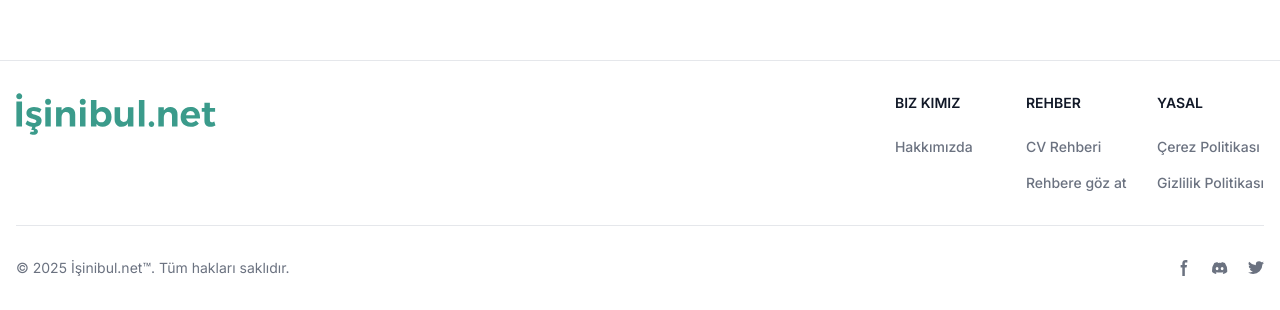
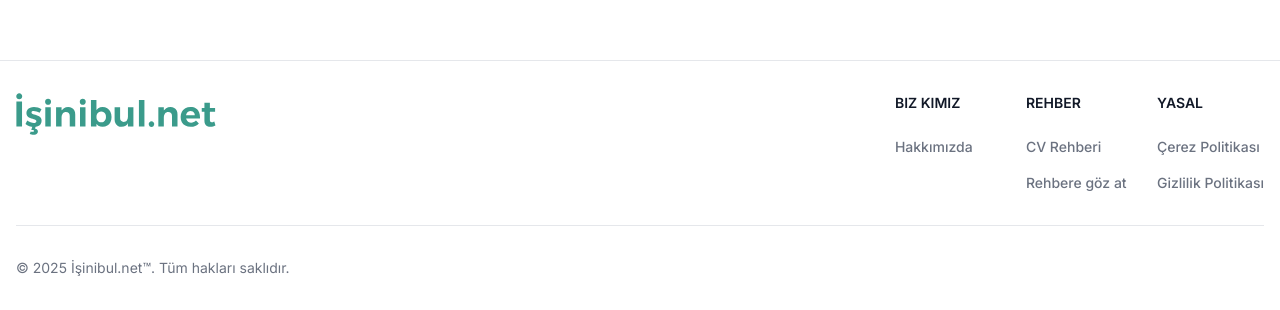
Before and after one commit to ozmberkan/isinibul.net, a Next.js app: page /profil in a window 1280 px wide. Shown: the part 907-1217 px from the top of the page. Built offline with nearby package versions, Linux system fonts and the light colour scheme.

Commit message:
middleware eklendi ve korumalı sayfalar eklendi.

```diff
--- a/app/(root)/profil/page.tsx
+++ b/app/(root)/profil/page.tsx
@@ -2,8 +2,9 @@
 import { useEffect, useState } from "react";
 import { getUser } from "@/lib/supabaseClient";
 import { User } from "@supabase/supabase-js";
+import ProtectedRoute from "@/lib/protect";
 
-export default function Profile() {
+const Profil = () => {
   const [user, setUser] = useState<User | null>(null);
 
   useEffect(() => {
@@ -26,9 +27,10 @@
   }
 
   return (
-    <div>
-      <h1>Profile</h1>
-      <p>Email: {user.email}</p>
-    </div>
+    <ProtectedRoute>
+      <div>Bu içerik korumalıdır. {user.email}</div>
+    </ProtectedRoute>
   );
-}
+};
+
+export default Profil;
--- a/components/Footer/Footer.tsx
+++ b/components/Footer/Footer.tsx
@@ -70,58 +70,6 @@
             </Link>
             . Tüm hakları saklıdır.
           </span>
-          <div className="flex mt-4 sm:justify-center sm:mt-0">
-            <a
-              href="#"
-              className="text-gray-500 hover:text-gray-900 dark:hover:text-white"
-            >
-              <svg
-                className="w-4 h-4"
-                aria-hidden="true"
-                xmlns="http://www.w3.org/2000/svg"
-                fill="currentColor"
-                viewBox="0 0 8 19"
-              >
-                <path
-                  fill-rule="evenodd"
-                  d="M6.135 3H8V0H6.135a4.147 4.147 0 0 0-4.142 4.142V6H0v3h2v9.938h3V9h2.021l.592-3H5V3.591A.6.6 0 0 1 5.592 3h.543Z"
-                  clip-rule="evenodd"
-                />
-              </svg>
-            </a>
-            <a
-              href="#"
-              className="text-gray-500 hover:text-gray-900 dark:hover:text-white ms-5"
-            >
-              <svg
-                className="w-4 h-4"
-                aria-hidden="true"
-                xmlns="http://www.w3.org/2000/svg"
-                fill="currentColor"
-                viewBox="0 0 21 16"
-              >
-                <path d="M16.942 1.556a16.3 16.3 0 0 0-4.126-1.3 12.04 12.04 0 0 0-.529 1.1 15.175 15.175 0 0 0-4.573 0 11.585 11.585 0 0 0-.535-1.1 16.274 16.274 0 0 0-4.129 1.3A17.392 17.392 0 0 0 .182 13.218a15.785 15.785 0 0 0 4.963 2.521c.41-.564.773-1.16 1.084-1.785a10.63 10.63 0 0 1-1.706-.83c.143-.106.283-.217.418-.33a11.664 11.664 0 0 0 10.118 0c.137.113.277.224.418.33-.544.328-1.116.606-1.71.832a12.52 12.52 0 0 0 1.084 1.785 16.46 16.46 0 0 0 5.064-2.595 17.286 17.286 0 0 0-2.973-11.59ZM6.678 10.813a1.941 1.941 0 0 1-1.8-2.045 1.93 1.93 0 0 1 1.8-2.047 1.919 1.919 0 0 1 1.8 2.047 1.93 1.93 0 0 1-1.8 2.045Zm6.644 0a1.94 1.94 0 0 1-1.8-2.045 1.93 1.93 0 0 1 1.8-2.047 1.918 1.918 0 0 1 1.8 2.047 1.93 1.93 0 0 1-1.8 2.045Z" />
-              </svg>
-            </a>
-            <a
-              href="#"
-              className="text-gray-500 hover:text-gray-900 dark:hover:text-white ms-5"
-            >
-              <svg
-                className="w-4 h-4"
-                aria-hidden="true"
-                xmlns="http://www.w3.org/2000/svg"
-                fill="currentColor"
-                viewBox="0 0 20 17"
-              >
-                <path
-                  fill-rule="evenodd"
-                  d="M20 1.892a8.178 8.178 0 0 1-2.355.635 4.074 4.074 0 0 0 1.8-2.235 8.344 8.344 0 0 1-2.605.98A4.13 4.13 0 0 0 13.85 0a4.068 4.068 0 0 0-4.1 4.038 4 4 0 0 0 .105.919A11.705 11.705 0 0 1 1.4.734a4.006 4.006 0 0 0 1.268 5.392 4.165 4.165 0 0 1-1.859-.5v.05A4.057 4.057 0 0 0 4.1 9.635a4.19 4.19 0 0 1-1.856.07 4.108 4.108 0 0 0 3.831 2.807A8.36 8.36 0 0 1 0 14.184 11.732 11.732 0 0 0 6.291 16 11.502 11.502 0 0 0 17.964 4.5c0-.177 0-.35-.012-.523A8.143 8.143 0 0 0 20 1.892Z"
-                  clip-rule="evenodd"
-                />
-              </svg>
-            </a>
-          </div>
         </div>
       </div>
     </footer>
--- /dev/null
+++ b/lib/protect.tsx
@@ -0,0 +1,22 @@
+import { useRouter } from "next/navigation";
+import { useEffect } from "react";
+import { useSession } from "@supabase/auth-helpers-react";
+
+export default function ProtectedRoute({
+  children,
+}: {
+  children: React.ReactNode;
+}) {
+  const router = useRouter();
+  const session = useSession();
+
+  useEffect(() => {
+    if (!session) {
+      router.push("/giris");
+    }
+  }, [session]);
+
+  if (!session) return null;
+
+  return <>{children}</>;
+}
--- a/package.json
+++ b/package.json
@@ -9,6 +9,8 @@
     "lint": "next lint"
   },
   "dependencies": {
+    "@supabase/auth-helpers-nextjs": "^0.10.0",
+    "@supabase/auth-helpers-react": "^0.5.0",
     "@supabase/supabase-js": "^2.47.10",
     "classnames": "^2.5.1",
     "dayjs": "^1.11.13",
```
Also changed, not shown: middleware.ts (added, +19 -0 lines), 1 other file (tests, documents, lock files or other folders).
